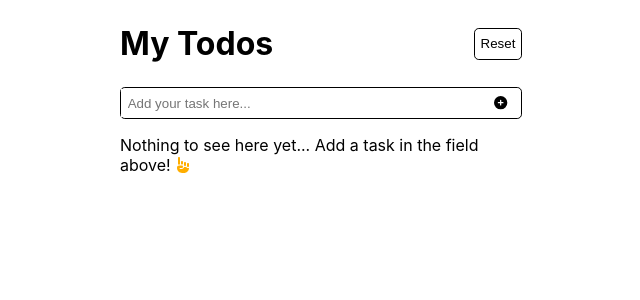
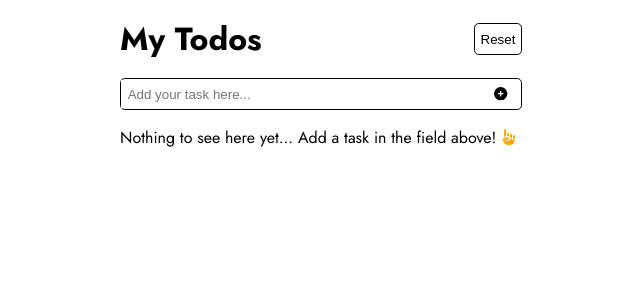
Before and after one commit to nchomeldoe/todo-tech-test, a React (Create React App) app: page / in a window 1280 px wide. Shown: the top 300 px of the page, without its empty margins (319-959 px from the left). Built offline with nearby package versions, Linux system fonts and the light colour scheme.

Commit message:
changed font

```diff
--- a/src/App.scss
+++ b/src/App.scss
@@ -1,6 +1,9 @@
+@use "./assets/sass/_variables.scss" as *;
+
 .app {
   display: flex;
   flex-direction: column;
   justify-content: center;
   align-items: center;
+  font-family: $font-main;
 }
--- a/src/assets/sass/_variables.scss
+++ b/src/assets/sass/_variables.scss
@@ -1,2 +1,5 @@
+@import url("https://fonts.googleapis.com/css2?family=Jost:wght@300;400;500;600;700&display=swap");
+
+$font-main: "Jost", sans-serif;
 $border: 0.1rem solid black;
 $border-radius: 0.3rem;
--- a/src/containers/Header/Header.scss
+++ b/src/containers/Header/Header.scss
@@ -3,7 +3,7 @@
   display: flex;
   justify-content: space-between;
   align-items: center;
-  padding: 1.5rem;
+  padding: 1rem 1.5rem;
 
   &__heading {
     font-size: 2rem;
```
